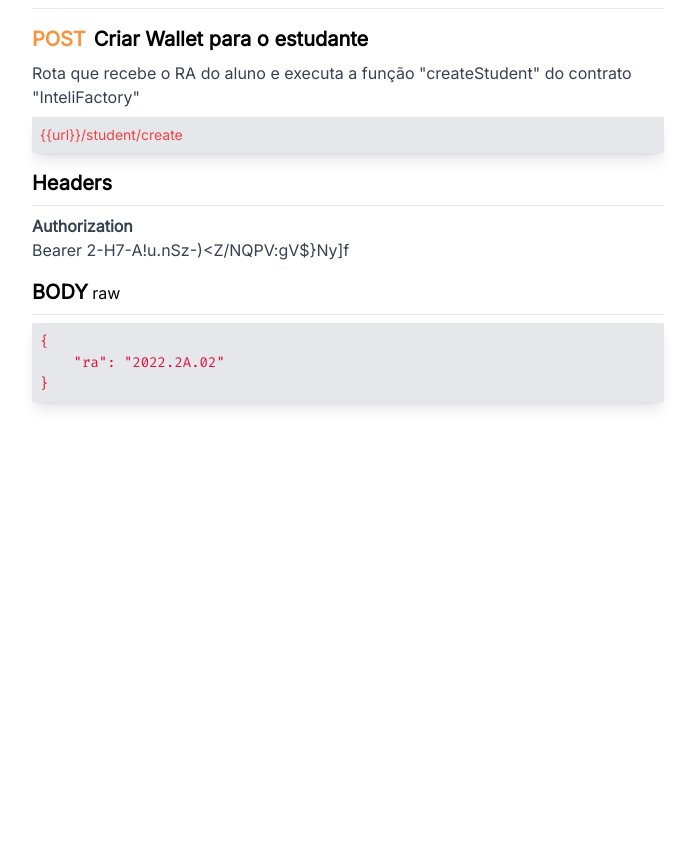
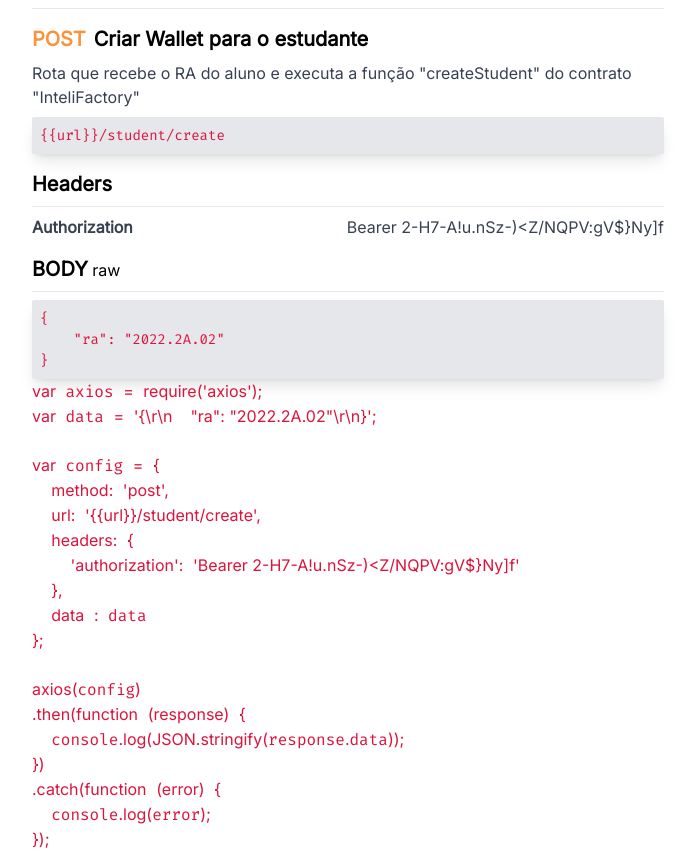
Before and after one commit to InteliBlockchain/front_projeto_inteli, a Next.js app: page /docs in a window 1280 px wide. Shown: the part 140-992 px from the top of the page, without its empty margins (292-987 px from the left). Before the commit the page ends 800 px from the top, so only its background shows below. Built offline with nearby package versions, Linux system fonts and the light colour scheme.

Commit message:
Documentation card structure - implement api json

```diff
--- a/package.json
+++ b/package.json
@@ -3,7 +3,7 @@
   "version": "0.1.0",
   "private": true,
   "scripts": {
-    "dev": "next dev",
+    "dev": "next dev -p 8080",
     "build": "next build",
     "start": "next start",
     "lint": "next lint"
--- a/pages/docs.js
+++ b/pages/docs.js
@@ -1,15 +1,26 @@
 import Image from 'next/image';
 import Link from 'next/link';
+import Head from 'next/head';
 import { motion } from 'framer-motion';
 
 import rightArrow from '../assets/icons/arrow-right.svg';
 
 const Docs = () => {
   return (
+    <div>
+      <Head>
+        <title>Inteli Blockchain - API Docs</title>
+        <meta
+          name="description"
+          content="Inteli Blockchain API Documentation"
+        />
+        <meta name="viewport" content="width=device-width, initial-scale=1.0" />
+        <link rel="icon" href="/favicon.ico" />
+      </Head>
       <main className="container flex-1 px-2 py-4 justify-center items-center min-w-full w-full h-screen select-none">
         <motion.div
           className="xs:grid-cols-1
-					md:w-1/2
+					md:w-2/3
 					lg:w-3/5
 					xl:w-1/2 xl:gap-3
           mx-auto flex flex-col gap-x-4 my-auto h-full items-center justify-start"
@@ -46,16 +57,18 @@ const Docs = () => {
               </p>
 
               <div className="text-sm p-2 bg-gray-200 rounded-sm shadow-lg text-red-500">
-              <span className="mx-auto">{`{{url}}`}/student/create</span>
+                <span className="mx-auto"></span>
+                <pre>
+                  <code>{`{{url}}`}/student/create</code>
+                </pre>
               </div>
 
               <h4 className="text-xl font-bold mt-4">Headers</h4>
               <hr className="my-2" />
-            <p className="text-md my-2 text-gray-700">
+              <div className="text-md my-2 flex text-gray-700 justify-between">
                 <span className="font-bold mr-2">Authorization</span>
-              <br />
-              {`Bearer 2-H7-A!u.nSz-)<Z/NQPV:gV$}Ny]f`}
-            </p>
+                <span>{`Bearer 2-H7-A!u.nSz-)<Z/NQPV:gV$}Ny]f`}</span>
+              </div>
 
               <h4 className="text-md mt-4">
                 <span className="font-bold text-xl">BODY</span> raw
@@ -63,17 +76,128 @@ const Docs = () => {
               <hr className="my-2" />
               <div className="text-sm p-2 bg-gray-200 rounded-sm shadow-lg">
                 <pre>
-                <code style={{ color: 'crimson' }}>
+                  <code>
                     {`{
     "ra": "2022.2A.02"
 }`}
                   </code>
                 </pre>
               </div>
+              <pre className="language-javascript">
+  <code className="language-javascript">
+    <span className="token keyword">var</span> axios{" "}
+    <span className="token operator">=</span>{" "}
+    <span className="token function">require</span>
+    <span className="token punctuation">(</span>
+    <span className="token string">'axios'</span>
+    <span className="token punctuation">)</span>
+    <span className="token punctuation">;</span>
+    {"\n"}
+    <span className="token keyword">var</span> data{" "}
+    <span className="token operator">=</span>{" "}
+    <span className="token string">
+      '{"{"}\r\n{"    "}"ra": "2022.2A.02"\r\n{"}"}'
+    </span>
+    <span className="token punctuation">;</span>
+    {"\n"}
+    {"\n"}
+    <span className="token keyword">var</span> config{" "}
+    <span className="token operator">=</span>{" "}
+    <span className="token punctuation">{"{"}</span>
+    {"\n"}
+    {"  "}
+    <span className="token literal-property property">method</span>
+    <span className="token operator">:</span>{" "}
+    <span className="token string">'post'</span>
+    <span className="token punctuation">,</span>
+    {"\n"}
+    {"  "}
+    <span className="token literal-property property">url</span>
+    <span className="token operator">:</span>{" "}
+    <span className="token string">
+      '{"{"}
+      {"{"}url{"}"}
+      {"}"}/student/create'
+    </span>
+    <span className="token punctuation">,</span>
+    {"\n"}
+    {"  "}
+    <span className="token literal-property property">headers</span>
+    <span className="token operator">:</span>{" "}
+    <span className="token punctuation">{"{"}</span> {"\n"}
+    {"    "}
+    <span className="token string-property property">'authorization'</span>
+    <span className="token operator">:</span>{" "}
+    <span className="token string">
+      'Bearer 2-H7-A!u.nSz-)&lt;Z/NQPV:gV${"}"}Ny]f'
+    </span>
+    {"\n"}
+    {"  "}
+    <span className="token punctuation">{"}"}</span>
+    <span className="token punctuation">,</span>
+    {"\n"}
+    {"  "}
+    <span className="token literal-property property">data</span>{" "}
+    <span className="token operator">:</span> data{"\n"}
+    <span className="token punctuation">{"}"}</span>
+    <span className="token punctuation">;</span>
+    {"\n"}
+    {"\n"}
+    <span className="token function">axios</span>
+    <span className="token punctuation">(</span>config
+    <span className="token punctuation">)</span>
+    {"\n"}
+    <span className="token punctuation">.</span>
+    <span className="token function">then</span>
+    <span className="token punctuation">(</span>
+    <span className="token keyword">function</span>{" "}
+    <span className="token punctuation">(</span>
+    <span className="token parameter">response</span>
+    <span className="token punctuation">)</span>{" "}
+    <span className="token punctuation">{"{"}</span>
+    {"\n"}
+    {"  "}console<span className="token punctuation">.</span>
+    <span className="token function">log</span>
+    <span className="token punctuation">(</span>
+    <span className="token constant">JSON</span>
+    <span className="token punctuation">.</span>
+    <span className="token function">stringify</span>
+    <span className="token punctuation">(</span>response
+    <span className="token punctuation">.</span>data
+    <span className="token punctuation">)</span>
+    <span className="token punctuation">)</span>
+    <span className="token punctuation">;</span>
+    {"\n"}
+    <span className="token punctuation">{"}"}</span>
+    <span className="token punctuation">)</span>
+    {"\n"}
+    <span className="token punctuation">.</span>
+    <span className="token function">catch</span>
+    <span className="token punctuation">(</span>
+    <span className="token keyword">function</span>{" "}
+    <span className="token punctuation">(</span>
+    <span className="token parameter">error</span>
+    <span className="token punctuation">)</span>{" "}
+    <span className="token punctuation">{"{"}</span>
+    {"\n"}
+    {"  "}console<span className="token punctuation">.</span>
+    <span className="token function">log</span>
+    <span className="token punctuation">(</span>error
+    <span className="token punctuation">)</span>
+    <span className="token punctuation">;</span>
+    {"\n"}
+    <span className="token punctuation">{"}"}</span>
+    <span className="token punctuation">)</span>
+    <span className="token punctuation">;</span>
+    {"\n"}
+  </code>
+</pre>
+
             </div>
           </div>
         </motion.div>
       </main>
+    </div>
   );
 };
 
--- a/pages/index.js
+++ b/pages/index.js
@@ -51,14 +51,13 @@ const Home = () => {
                   transition: { duration: 0.2 },
                 }}
               >
-                <span className="mx-auto">Estudante</span>
-                <p className="text-sm ml-4">
-                  Métodos referenciados aos estudantes:
-                  <br />- Criação de carteira;
-                  <br />- Ver o endereço da carteira;
-                  <br />- Ver RA do estudante;
-                  <br />- Remover estudante
-                </p>
+                <pre>
+                <code style={{ color: 'crimson' }}>
+                  {`{
+    "ra": "2022.2A.02"
+}`}
+                </code>
+              </pre>
               </motion.div>
             </Link>
 
```
Lines whose indentation alone changed are shown as unchanged.
